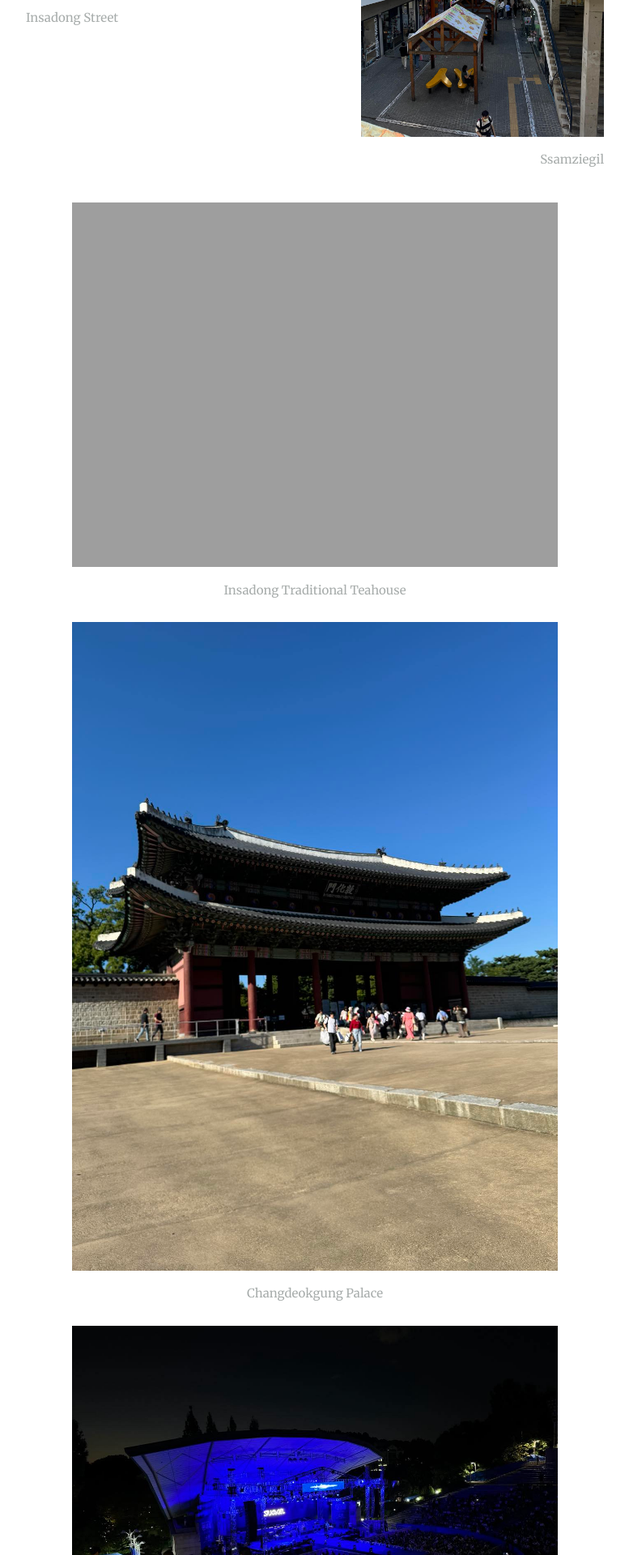
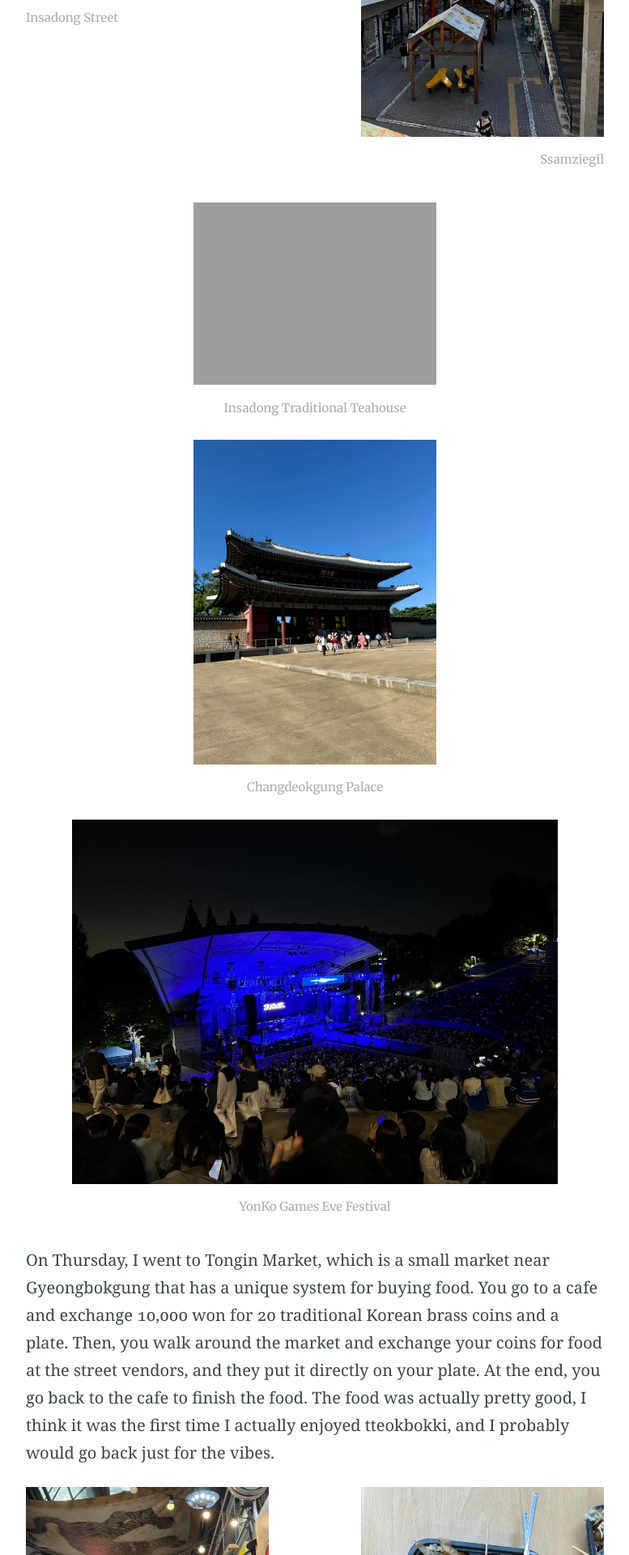
Before and after one commit to brianfu5/brianfu5.github.io, a Jekyll site: the page built from _posts/2024-10-7-week-5-korea.md, in a window 1280 px wide. Shown: the part 1902-3822 px from the top of the page at 81% size, without its empty margins (251-1028 px from the left). Built offline with Jekyll 4.4.1, drawn with Linux system fonts in a browser that asks for light colours.

Commit message:
fix image size

```diff
--- a/_posts/2024-10-7-week-5-korea.md
+++ b/_posts/2024-10-7-week-5-korea.md
@@ -16,9 +16,9 @@ Now, moving on, like I said before, Tuesdays and Thursdays are my free days, so
 
 {% include figure.html image="https://brianfu.net/assets/img/south_korea/week_5/insadong_2.jpg" caption="Ssamziegil" position="right" width="300" height="800" %}
 
-{% include figure.html image="https://brianfu.net/assets/img/south_korea/week_5/insadong_3.jpg" caption="Insadong Traditional Teahouse" width="600" height="800" %}
+{% include figure.html image="https://brianfu.net/assets/img/south_korea/week_5/insadong_3.jpg" caption="Insadong Traditional Teahouse" width="300" height="800" %}
 
-{% include figure.html image="https://brianfu.net/assets/img/south_korea/week_5/changdeokgung.jpg" caption="Changdeokgung Palace" width="600" height="800" %}
+{% include figure.html image="https://brianfu.net/assets/img/south_korea/week_5/changdeokgung.jpg" caption="Changdeokgung Palace" width="300" height="800" %}
 
 {% include figure.html image="https://brianfu.net/assets/img/south_korea/week_5/yonko_eve_festival.jpg" caption="YonKo Games Eve Festival" width="600" height="800" %}
 
@@ -30,15 +30,15 @@ On Thursday, I went to Tongin Market, which is a small market near Gyeongbokgung
 
 Afterwards, me and my roommate decided to go to some museum, but we wanted to walk there. And while walking, we decided to take a smaller road instead of a main road. And one decision led to another, and instead of walking to a museum, we found ourselves walking up a mountain for a hike. Along the way, we stopped by an archery museum that was there. Then, we spent the next 5-6 hours hiking around, first going to Suseongdong Valley, then hiking to the top of Inwangsan, coming down the mountain to rest at Cheongun Literature Library, a really cute library with a waterfall and pagodas, and then finally hiking up Bugaksan. My phone ran out of battery while hiking up Bugaksan, but my health app showed 30,000 steps for that day. I really love spontaneous trips like this, where there is no set plan and just walk somewhere and have a good time. In this case, because I do enjoy hiking and being in nature, I think hiking ended up being a much better decision than going to a museum.
 
-{% include figure.html image="https://brianfu.net/assets/img/south_korea/week_5/archery_museum.jpg" caption="Traditional Archery Museum" width="600" height="800" %}
+{% include figure.html image="https://brianfu.net/assets/img/south_korea/week_5/archery_museum.jpg" caption="Traditional Archery Museum" width="300" height="800" %}
 
-{% include figure.html image="https://brianfu.net/assets/img/south_korea/week_5/inwangsan.jpg" caption="Inwang Mountain" width="600" height="800" %}
+{% include figure.html image="https://brianfu.net/assets/img/south_korea/week_5/inwangsan.jpg" caption="Inwang Mountain" width="300" height="800" %}
 
-{% include figure.html image="https://brianfu.net/assets/img/south_korea/week_5/cheongun_library.jpg" caption="Cheongun Literature Library" width="600" height="800" %}
+{% include figure.html image="https://brianfu.net/assets/img/south_korea/week_5/cheongun_library.jpg" caption="Cheongun Literature Library" width="300" height="800" %}
 
 On Friday, I skipped class once again to attend the YonKo Games baseball game. The YonKo Games is a yearly rivalry between Yonsei University and Korea University, two of the top three schools in Korea. Each year, they compete in baseball, ice hockey, basketball, soccer, and rugby. As an exchange student, I am only able to watch the baseball and soccer games (I think rugby too but it was canceled this year). It has been a year since I have seen a baseball game in person, so I was really excited to attend another one. I was waiting to see a good game, but it ended up being a sweep (we lost). Just to cut it short, our baseball team got embarrassed. In 9 innings, we made it to first base I think four times. We didn’t even touch second base once. Regardless of the loss, the cheering was really enjoyable, and it was still the most fun I had in a baseball game.
 
-{% include figure.html image="https://brianfu.net/assets/img/south_korea/week_5/yonko_baseball.jpg" caption="YonKo Games Baseball" width="600" height="800" %}
+{% include figure.html image="https://brianfu.net/assets/img/south_korea/week_5/yonko_baseball.jpg" caption="YonKo Games Baseball" width="300" height="800" %}
 
 After the game, I headed to Lotte World Tower with some friends, where we did some shopping, went to see the Lotte World Aquarium, and went up the Lotte World Tower to the top. The view from the top was stunning, and I think that it is much better than the view from N Seoul Tower.
 
@@ -56,8 +56,8 @@ Friday was also my birthday, so to celebrate, I went out with my roommate for di
 
 {% include figure.html image="https://brianfu.net/assets/img/south_korea/week_5/birthday_cake.jpg" caption="Birthday Cake" position="right" width="300" height="800" %}
 
-{% include figure.html image="https://brianfu.net/assets/img/south_korea/week_5/duck_plush.jpg" caption="Quagmire" width="600" height="800" %}
+{% include figure.html image="https://brianfu.net/assets/img/south_korea/week_5/duck_plush.jpg" caption="Quagmire" width="300" height="800" %}
 
 On Saturday was the YonKo Games Soccer Games, which were also really exciting. To give a quick rundown, at this point in timeYonsei scored a goal in the first 10 minutes, then nothing happened until 90 minutes, so I thought we had the win for sure. So the whole time, I was happy cheering with the rest of the Yonsei. But then Korea scored an equalizer goal in 3 minutes of stoppage time, and you can just see everyone's mood dampening. I thought it was over at that time, but then, magically, we ended up scoring a world-class goal at 7 minutes into stoppage time, and everyone, including me, erupted into a huge celebration. We won the game after that, but I will never forget the vibe of the stadium after the final goal. I’ve never been more happy watching a sports game in the past three years (Bay Area teams gg). I can’t fully describe it in words, so I’ll just link a video of what happened [here](https://youtu.be/He3SoTLZgtI?t=252&feature=shared){:target="_blank"}. But this was definitely the most fun soccer game I’ve attended, and I hope to be back to another one someday!
 
-{% include figure.html image="https://brianfu.net/assets/img/south_korea/week_5/yonko_soccer.jpg" caption="YonKo Games Soccer" width="600" height="800" %}
+{% include figure.html image="https://brianfu.net/assets/img/south_korea/week_5/yonko_soccer.jpg" caption="YonKo Games Soccer" width="300" height="800" %}
```
